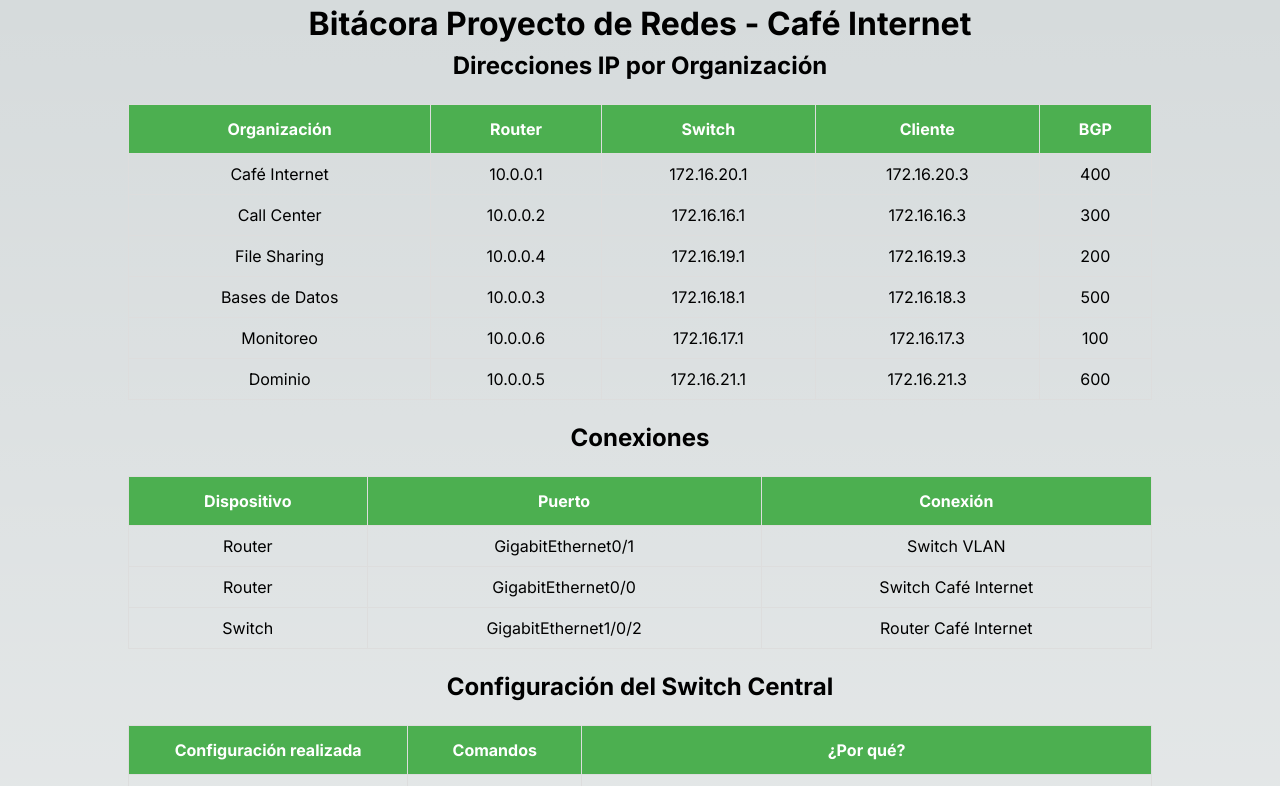
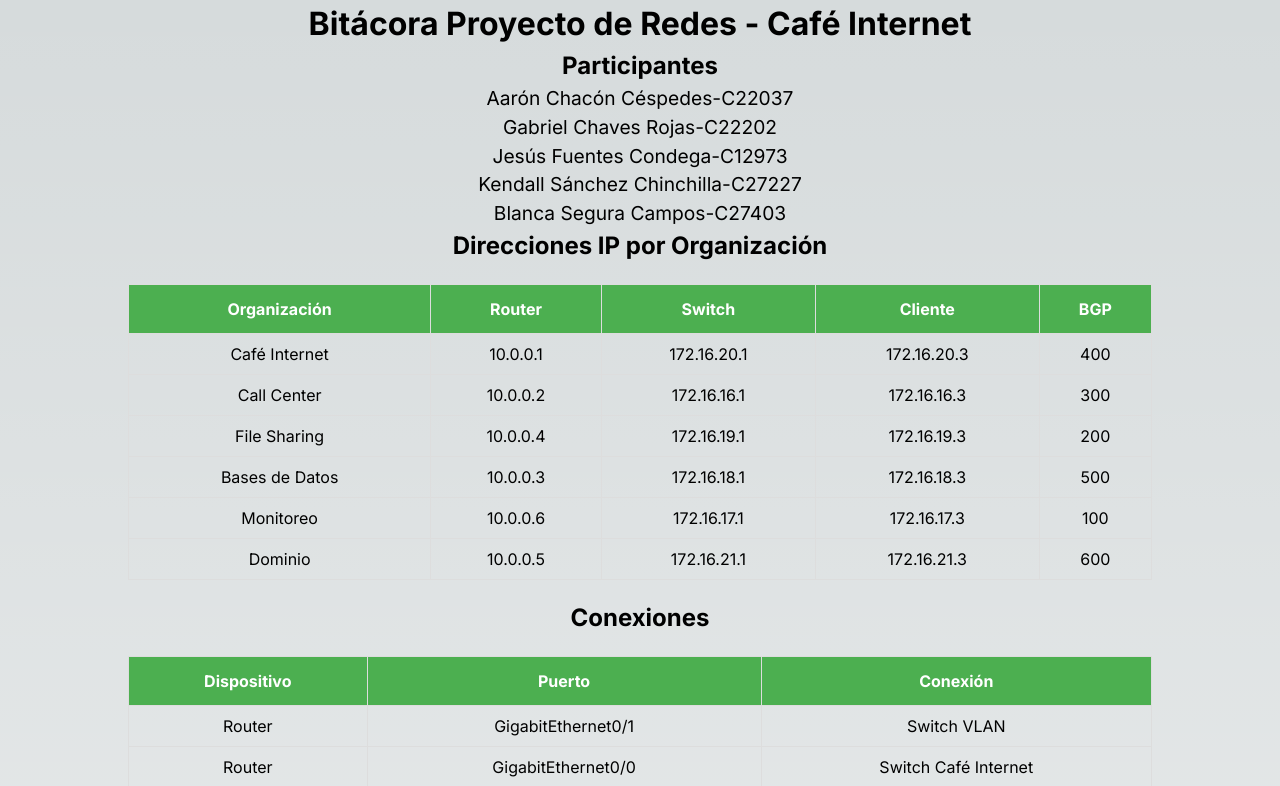
Before and after one commit to Kensc19/CafeInternet, a Next.js app: page / in a window 1280 px wide. Shown: the top 786 px of the page. Built offline with nearby package versions, Linux system fonts and the light colour scheme.

Commit message:
Tablas terminadas

```diff
--- a/app/Home.module.css
+++ b/app/Home.module.css
@@ -13,6 +13,15 @@
   .subtitle {
     font-size: 1.5em;
     font-weight: bold;
+  }
+
+  .participants {
+    list-style-type: none;
+    padding: 0;
+  }
+
+  .participants li {
+    font-size: 1.2em;
   }
 
   .table {
--- a/app/page.js
+++ b/app/page.js
@@ -4,6 +4,15 @@ export default function Home() {
   return (
     <div className={styles.container}>
       <h1 className={styles.title}>Bitácora Proyecto de Redes - Café Internet</h1>
+
+      <h2 className={styles.subtitle}>Participantes</h2>
+      <ul className={styles.participants}>
+        <li>Aarón Chacón Céspedes-C22037</li>
+        <li>Gabriel Chaves Rojas-C22202</li>
+        <li>Jesús Fuentes Condega-C12973</li>
+        <li>Kendall Sánchez Chinchilla-C27227</li>
+        <li>Blanca Segura Campos-C27403</li>
+      </ul>
 
       <h2 className={styles.subtitle}>Direcciones IP por Organización</h2>
       <table className={styles.table}>
```
